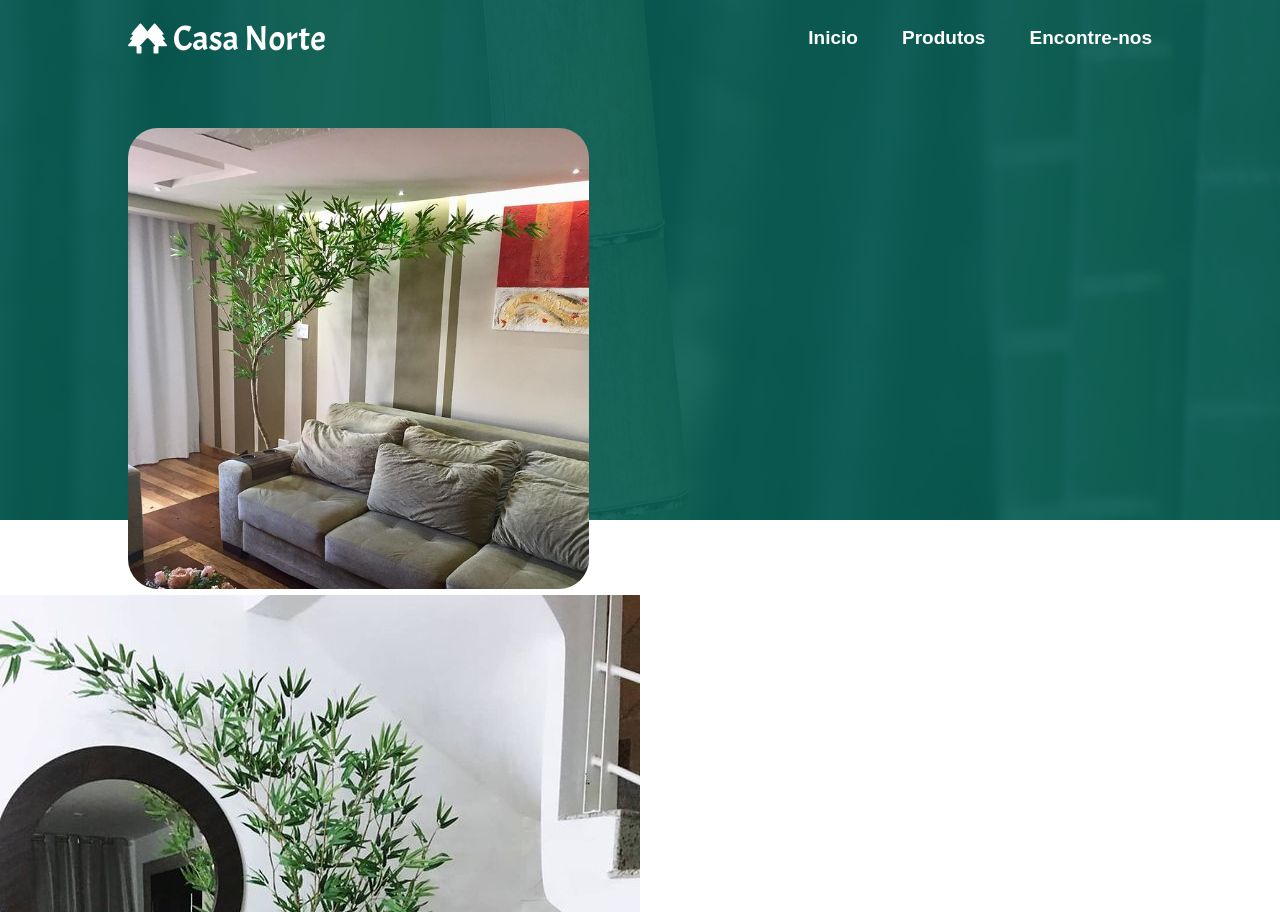
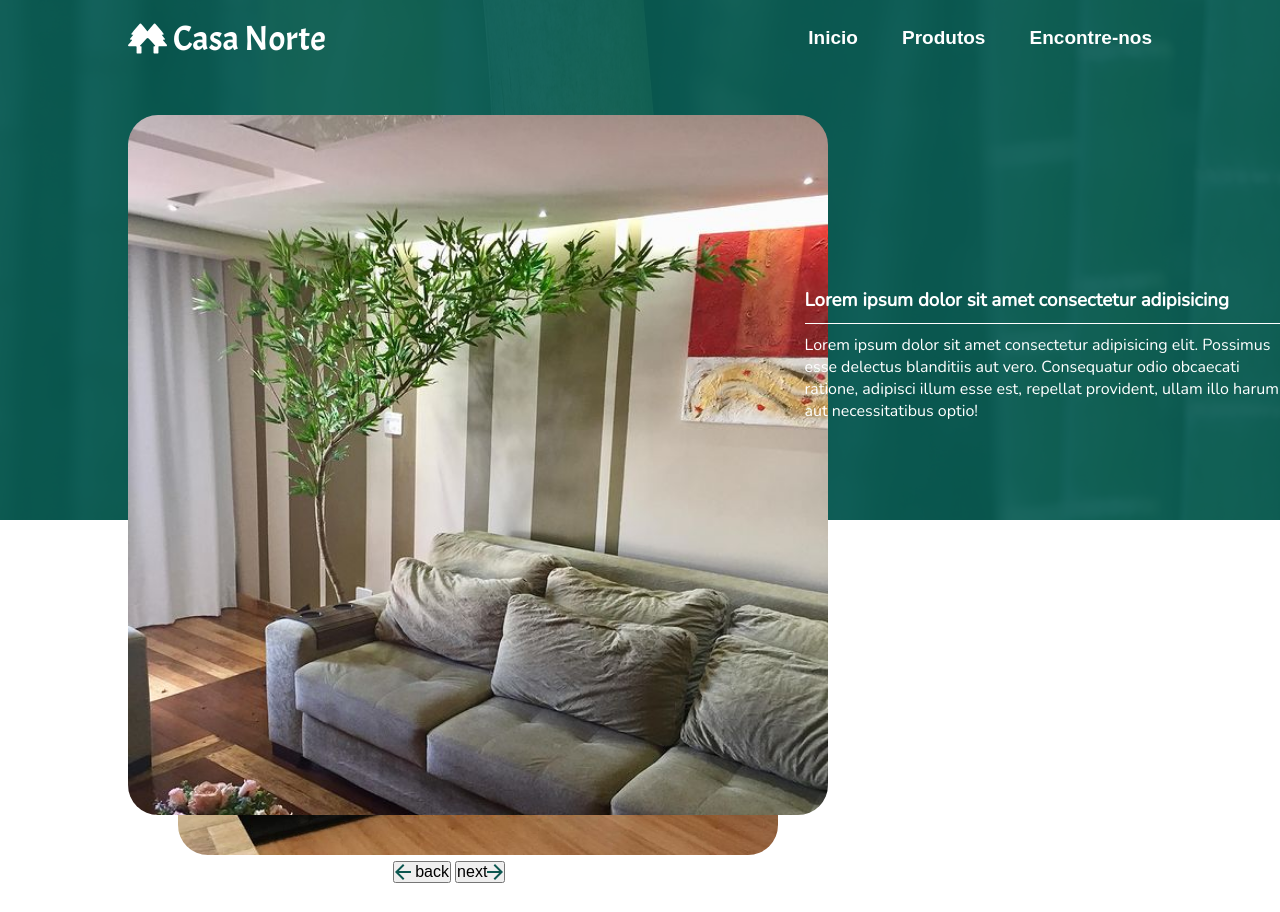
Before and after one commit to RafaelCordeiroM/Exatas-CasaNorte-0, a plain HTML site: page index.html in a window 1280 px wide. Shown: the top 912 px of the page. Drawn offline with nearby package versions, Linux system fonts and the light colour scheme.

Commit message:
21-7-9-end

```diff
--- a/css/slide.css
+++ b/css/slide.css
@@ -1,22 +1,64 @@
 .main__page {
     height: 100vh;
-    display: block;
+    display: flex;
+    margin-left: 10%;
+    margin-top: 4%;
 }
 
-.main__img {
-    margin-left: 10%;
-    margin-top: 5%;
+.slider__main {
+    height: 700px;
+    width: 700px;
 }
 
-.main__img img {
-    border-radius: 30px;
-    width: 40%;
-    height: 40%;
+.main__text {
+    width: 45%;
+    margin-left: 3%;
+    position: relative;
+    bottom: 20%;
+    align-self: center;
+    color: white;
 }
 
 
 /* next imagem */
 
-#pBig {
+.slider__main img {
+    border-radius: 30px;
+}
+
+#main-slider {
     position: absolute;
+    height: 700px;
+    width: 700px;
 }
+
+#main-next {
+    height: 600px;
+    width: 600px;
+    position: relative;
+    z-index: -1;
+    left: 50px;
+    top: 20%;
+}
+
+.slider__controls {
+    position: relative;
+    top: 20%;
+    text-align: center;
+}
+
+.slider__controls svg {
+    width: 16px;
+    height: 16px;
+    vertical-align: text-bottom;
+}
+
+.slider__controls button {
+    font-size: 16px;
+}
+
+.line__main {
+    background-color: white;
+    height: 1px;
+    margin: 10px 0px 10px 0px;
+}
--- a/index.html
+++ b/index.html
@@ -12,8 +12,8 @@
     <link rel="stylesheet" href="./css/produtos.css">
 </head>
 
-<body onload="next__load(), set__slides()">
-    <div class="global">
+<body onload="set__slides()">
+    <main class="global">
         <div class="start__page">
             <header>
                 <div class="logo">
@@ -33,9 +33,24 @@
             </header>
             <section class="main__page">
                 <!-- Main page -->
-                <div class="main__img"><img id="mbig" src="img/Casa Norte/Casa Norte/MainIndex1.jpg">
+                <div class="slider__main">
+                    <img id="main-slider" src="img/Casa Norte/Casa Norte/MainIndex1.jpg">
+                    <img id="main-next" src="img/Casa Norte/Casa Norte/MainIndex2.jpg">
+                    <div class="slider__controls">
+                        <button> <svg  viewBox="0 0 16 16" fill="none" xmlns="http://www.w3.org/2000/svg">
+                            <path d="M16 7H3.83L9.42 1.41L8 0L0 8L8 16L9.41 14.59L3.83 9H16V7Z" fill="#0C5750"/>
+                            </svg> back</button>
+                        <button>next<svg  viewBox="0 0 16 16" fill="none" xmlns="http://www.w3.org/2000/svg">
+                            <path d="M8 0L6.59 1.41L12.17 7H0V9H12.17L6.59 14.59L8 16L16 8L8 0Z" fill="#0C5750"/>
+                            </svg>
+                            </button>
+                    </div>
                 </div>
-                <div class="img__next"><img id="pBig" src="img/Casa Norte/Casa Norte/MainIndex2.jpg"></div>
+                <div class="main__text">
+                    <h3 id="main-title">Lorem ipsum dolor sit amet consectetur adipisicing </h3>
+                    <div class="line__main"></div>
+                    <p id="main-desc">Lorem ipsum dolor sit amet consectetur adipisicing elit. Possimus esse delectus blanditiis aut vero. Consequatur odio obcaecati ratione, adipisci illum esse est, repellat provident, ullam illo harum aut necessitatibus optio!</p>
+                </div>
             </section>
             <section class="produtos">
                 <h2>Produtos</h2>
@@ -123,9 +138,9 @@
                         <textarea placeholder="Escreva aqui" name="" id="" cols="30" rows="10"></textarea>
                     </div>
                 </div>
-            </div>
-            <script src="script/index.js"></script>
-            <script src="script/mid_slider.js"></script>
+    </main>
+    <!-- <script src="script/index.js"></script> -->
+    <script src="script/mid_slider.js"></script>
 
 </body>
 
--- a/script/index.js
+++ /dev/null
@@ -1,22 +0,0 @@
-var qnt__slide = 3
-var time = 3000
-var slide_start = 2
-var select1 = document.getElementById("s1")
-var select2 = document.getElementById("s2")
-var select3 = document.getElementById("s3")
-
-select1.addEventListener("click", function() {
-    return slidecheck
-})
-
-function slidecheck() {
-    document.getElementById("s" + slide_start).checked = true;
-    slide_start++;
-    if (slide_start == 4) {
-        slide_start = 1
-    }
-}
-
-function next__load() {
-    var time__set = setInterval(slidecheck, 4000);
-}
```
Also changed, not shown: img/svgCodes/back.svg (added), img/svgCodes/next.svg, img/svgCodes/nextmain.svg (added), script/main-slider.js (added).
